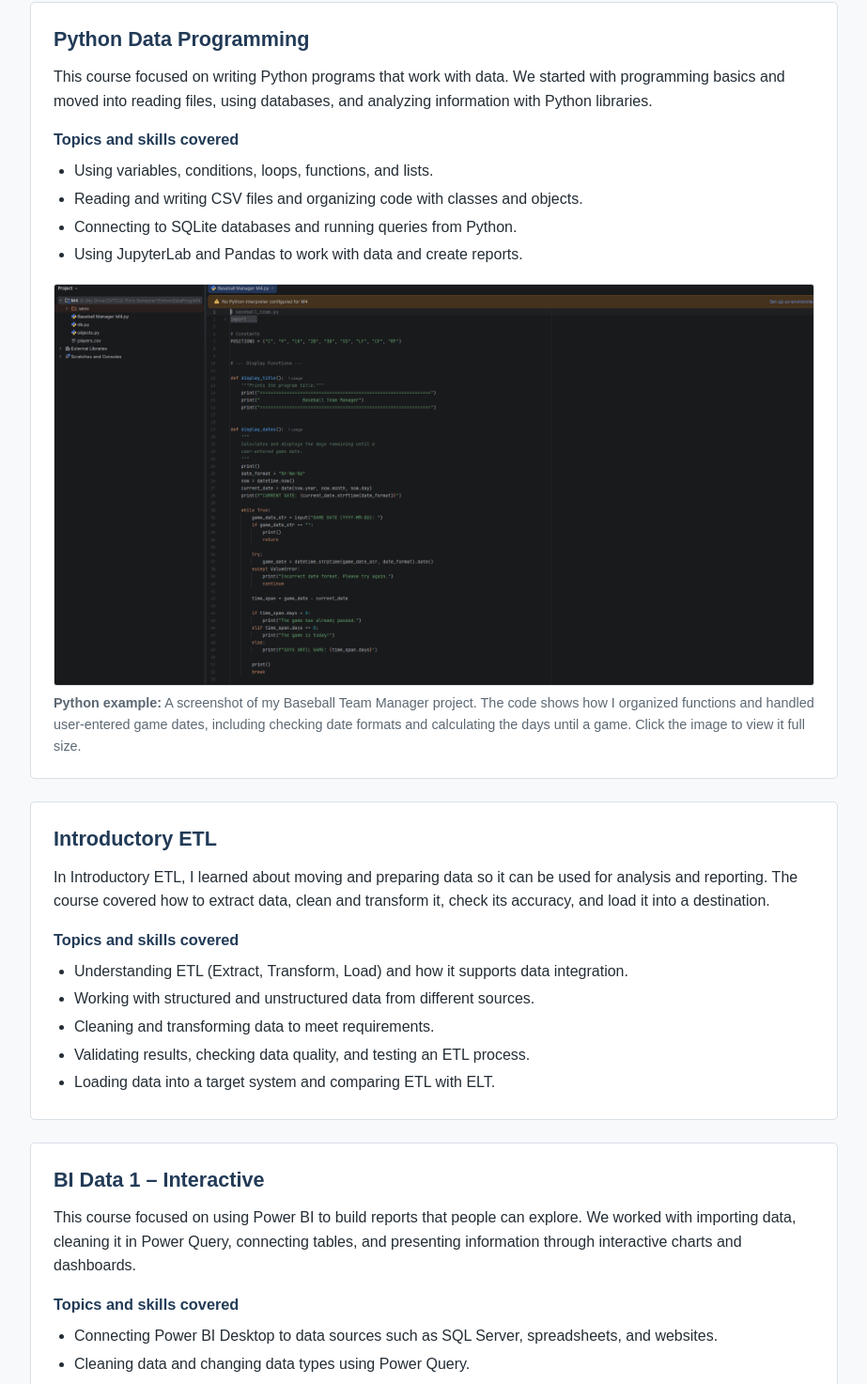
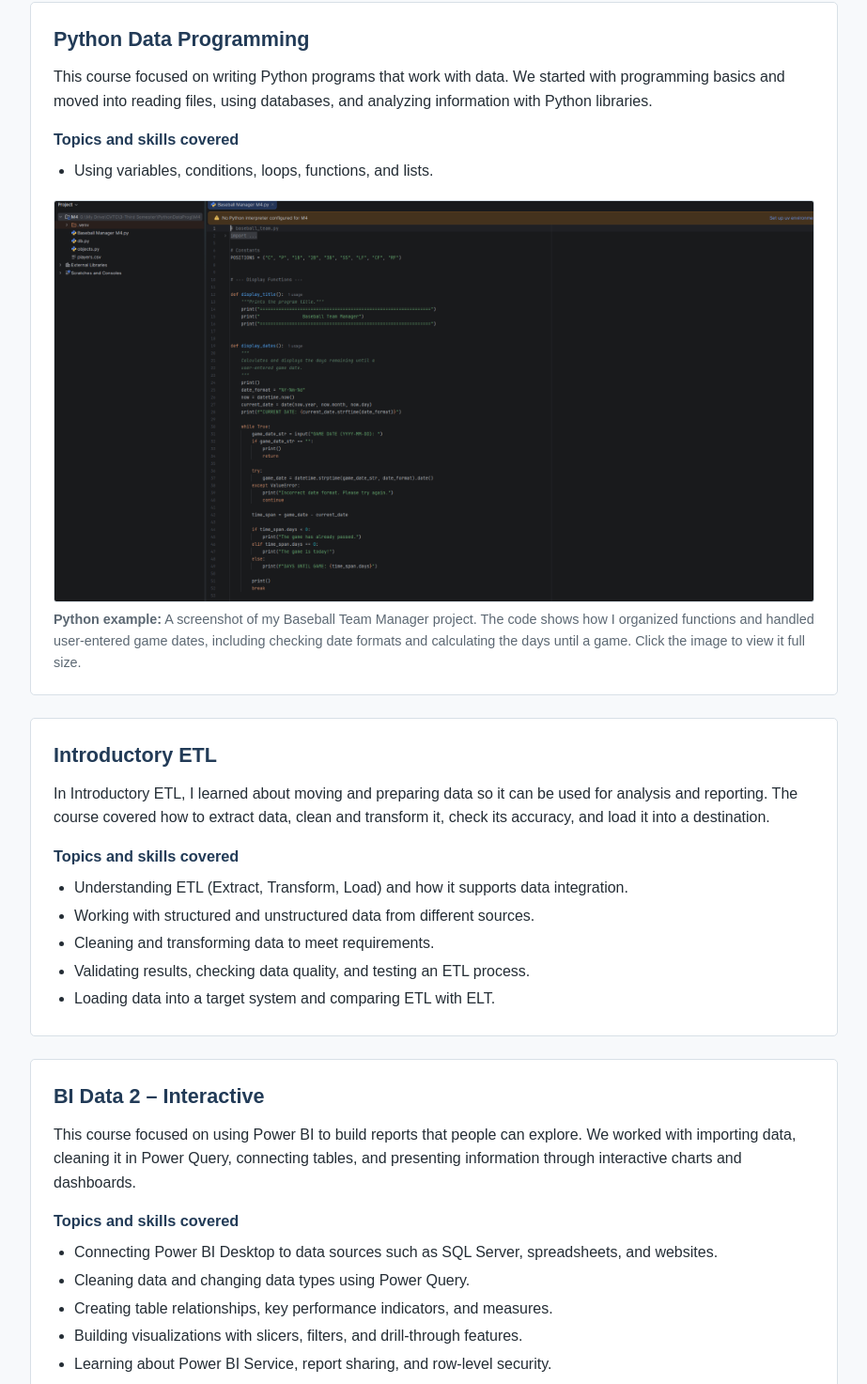
Before and after one commit to kmeyer43/academic-portfolio, a plain HTML site: page block3.html in a window 1280 px wide. Shown: the part 317-1790 px from the top of the page at 94% size, without its empty margins (178-1101 px from the left). Drawn offline with Linux system fonts and the light colour scheme.

Commit message:
Update block3.html

```diff
--- a/block3.html
+++ b/block3.html
@@ -69,9 +69,6 @@
     <h3>Topics and skills covered</h3>
     <ul>
       <li>Using variables, conditions, loops, functions, and lists.</li>
-      <li>Reading and writing CSV files and organizing code with classes and objects.</li>
-      <li>Connecting to SQLite databases and running queries from Python.</li>
-      <li>Using JupyterLab and Pandas to work with data and create reports.</li>
     </ul>
     <figure class="course-example">
       <a href="images/block3-python-baseball-manager.png" target="_blank" rel="noopener noreferrer" aria-label="Open full-size image: Python Baseball Team Manager source code">
@@ -94,7 +91,7 @@
 
   </section>
   <section id="powerbi">
-    <h2>BI Data 1 – Interactive</h2>
+    <h2>BI Data 2 – Interactive</h2>
     <p>This course focused on using Power BI to build reports that people can explore. We worked with importing data, cleaning it in Power Query, connecting tables, and presenting information through interactive charts and dashboards.</p>
     <h3>Topics and skills covered</h3>
     <ul>
```
